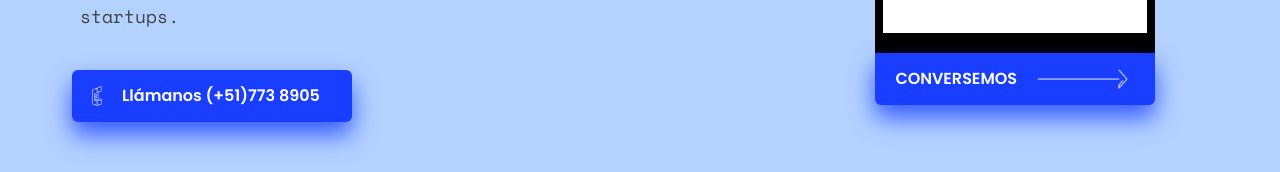
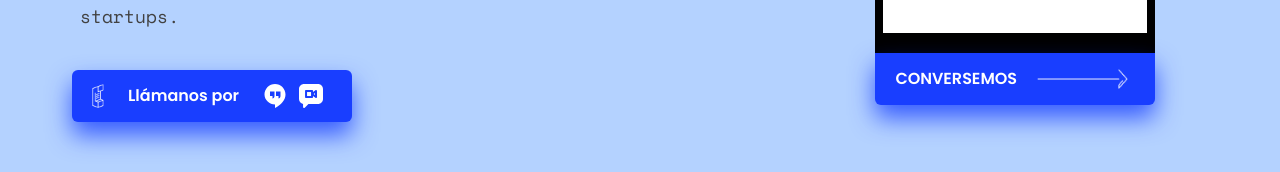
Before and after one commit to ZambranoBeicker/esedor_landingpage-web, a React (Create React App) app: page /gracias in a window 1280 px wide. Shown: the part 395-567 px from the top of the page. Built offline with nearby package versions, Linux system fonts and the light colour scheme.

Commit message:
Improving call button

```diff
--- a/src/App.css
+++ b/src/App.css
@@ -1,6 +1,11 @@
 
 body {
   margin: 0;
+
+}
+
+.space-mono{
+  font-family: 'space mono';
 
 }
   p{
--- a/src/components/Footer.js
+++ b/src/components/Footer.js
@@ -83,9 +83,9 @@ const Footer = () =>{
               <div className="footer__sociales pb-5 pt-4 px-4 md:w-3/12 lg:w-3/12 lg:pl-20 md:p-0 border-b md:border-none">
                 <h4 className="text-gray mb-5 ml-auto">Sociales</h4>
                 <div className="flex md:block">
-                  <p className="mr-4">Linkedin</p>
-                  <p className="mr-4">Instagram</p>
-                  <p className="">Facebook</p>
+                  <a href="https://www.linkedin.com/company/esedor" className="space-mono block mr-4">Linkedin</a>
+                  <a href="https://www.instagram.com/esedor.latam" className="space-mono block mr-4">Instagram</a>
+                  <a href="https://www.facebook.com/esedorla" className='space-mono block'>Facebook</a>
                 </div>
               </div>
             </div>
@@ -105,9 +105,9 @@ const Footer = () =>{
               <div className="text-sm pb-5 pt-4 px-4 sm:pl-10 md:p-0 border-b md:w-3/12">
                 <h4 className="text-gray mb-5 ml-auto">Sociales</h4>
                 <div className="flex md:block">
-                  <a href="https://www.linkedin.com/company/esedor" className="mr-4">Linkedin</a>
-                  <a href="https://www.instagram.com/esedor.latam" className="mr-4">Instagram</a>
-                  <a href="https://www.facebook.com/esedorla" className="">Facebook</a>
+                  <a href="https://www.linkedin.com/company/esedor" className="space-mono mr-4">Linkedin</a>
+                  <a href="https://www.instagram.com/esedor.latam" className="space-mono mr-4">Instagram</a>
+                  <a href="https://www.facebook.com/esedorla" className='space-mono'>Facebook</a>
                 </div>
               </div>
             </div>
--- a/src/components/Projects.js
+++ b/src/components/Projects.js
@@ -43,7 +43,7 @@ const Projects = () =>{
             <Group3d />
             <div className="relative my-index w-9/12 pl-5 mt-4 mb-12 mx-auto md:w-6/12 md:mt-20 lg:my-20 lg:mx-auto lg:w-6/12 xl:ml-auto xl:mr-0 xl:pl-24 xl:pr-24 xl:w-5/12 xl:my-0 sm:w-8/12">
               <h4 className= "my-h4 mx-auto sm:text-center md:text-left text-2xl md:text-4xl lg:text-5xl md:mb-20">Estás listo para vender por tu ecommerce?</h4>
-              <ArrowCta  title="Llámanos (+51)773 8905" containerClass="rounded-md hidden md:flex lg:w-32 mx-auto md:mx-0 sm:ml-6 bg-blue text-shadow " ctaClass="mr-auto" src="images/llamada.png" adapt={false}/>
+              <ArrowCta  title="Llámanos por" containerClass="rounded-md hidden md:flex lg:w-32 mx-auto md:mx-0 sm:ml-6 bg-blue text-shadow " ctaClass="mr-auto" src="images/llamada.png" adapt={false} route="llamada"/>
             </div>
               <HeroForm formClass="bg-black min-h-0 py-1 px-2 rounded-t-md mx-auto" buttonId="projects-formButton" containerForm="relative my-index form-container md:px-4 mx-auto lg:w-auto lg:ml-0 lg:mr-16 sm:w-56"/>
           </div>
--- a/src/components/utilities/ArrowCta.js
+++ b/src/components/utilities/ArrowCta.js
@@ -21,35 +21,35 @@ const ArrowCta = ({title,adapt,ctaClass = '',src,containerClass = 'bg-black roun
   let titleImg;
     const titulo = <h4 className={"mr-0 font-bold my-auto " + ctaClass}> {title}</h4>
 
-     let cel = title.match('..[0-9]+.([0-9]+) ([0-9]+)')
 
     if(adapt){
 
       titleImg = (
-        // <React.Fragment>
             <div className="flex disable">
             {titulo}
                 <img className="arrow-cta__container ml-5 my-auto mr-5" src={src} alt={src && "Arrow"}/>
             </div>
-        // </React.Fragment>
       )
     }else{
       titleImg = (
-        // <React.Fragment>
-            <div className="flex disable">
+        <div className="flex disable">
                 <img className="arrow-cta__container ml-5 my-auto mr-5" src={src} alt={src && "Arrow"}/>
             {titulo}
             </div>
-        // </React.Fragment>
       )
 
     }
 
-      if(cel){
-        return (
+    if(route === "llamada"){
+      return (
 
-        <a href={"tel:" + cel[0]} id={id} className={"flex max-w-full arrow-container text-white sm:mx-auto text-shadow cursor-pointer hover-bg-blue " + containerClass}>
-            {titleImg}
+        <a href="https://calendly.com/s/DOl5ecSE" id={id} className={"cursor-pointer flex max-w-full arrow-container text-white sm:mx-auto text-shadow cursor-pointer hover-bg-blue " + containerClass}>
+          <div className="flex disable">
+            <img className="h-6 ml-5 my-auto mr-6" src="images/llamada.png" alt="Call icon"/>
+            {titulo}
+            <img className="h-6 ml-6 my-auto mr-3" src="images/google-hangouts.svg" alt="Hangouts icon"/>
+            <img className="h-6 my-auto" src="images/zoom.svg" alt="Zoom icon"/>
+          </div>
         </a>
         )
 
--- a/src/components/utilities/HeroInfo.js
+++ b/src/components/utilities/HeroInfo.js
@@ -7,7 +7,7 @@ const HeroInfo = (props)=>{
         <div className="ml-4 relative my-index sm:w-6/12 md:ml-10 md:mr-10 lg:ml-16 md:w-9/12 lg:w-7/12 sm:pr-10 sm:pl-2 lg:pr-40">
             <h1 className="text-2xl font-semibold sm:mb-4 lg:mt-32 lg:mb-8 sm:text-3xl lg:text-5xl sm:font-medium w-full">Estás listo para vender por tu tienda virtual?</h1>
             <InfoParagraph info="Creamos soluciones ecommerce en todas las industrias para  empresas grandes, pequeñas y startups."/>
-            <ArrowCta  title="Llámanos (+51)773 8905" containerClass="rounded-md hidden lg:flex lg:w-32 mx-auto md:mx-0 sm:ml-6 my-10 bg-blue text-shadow " ctaClass="mr-auto" src="images/llamada.png" adapt={false} route="gracias"/>
+            <ArrowCta  title="Llámanos por" containerClass="rounded-md hidden lg:flex lg:w-32 mx-auto md:mx-0 sm:ml-6 my-10 bg-blue text-shadow " ctaClass="mr-auto" adapt={false} route="llamada"/>
 
         </div>
     )
```
Also changed, not shown: public/images/google-hangouts.svg (added), public/images/zoom.svg (added).
